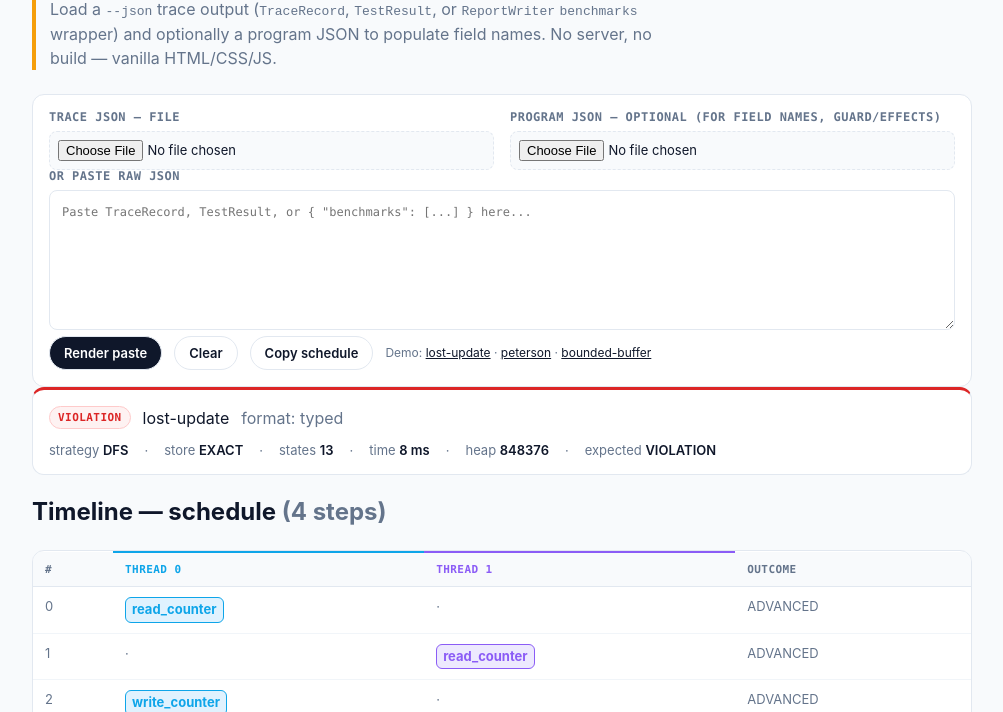
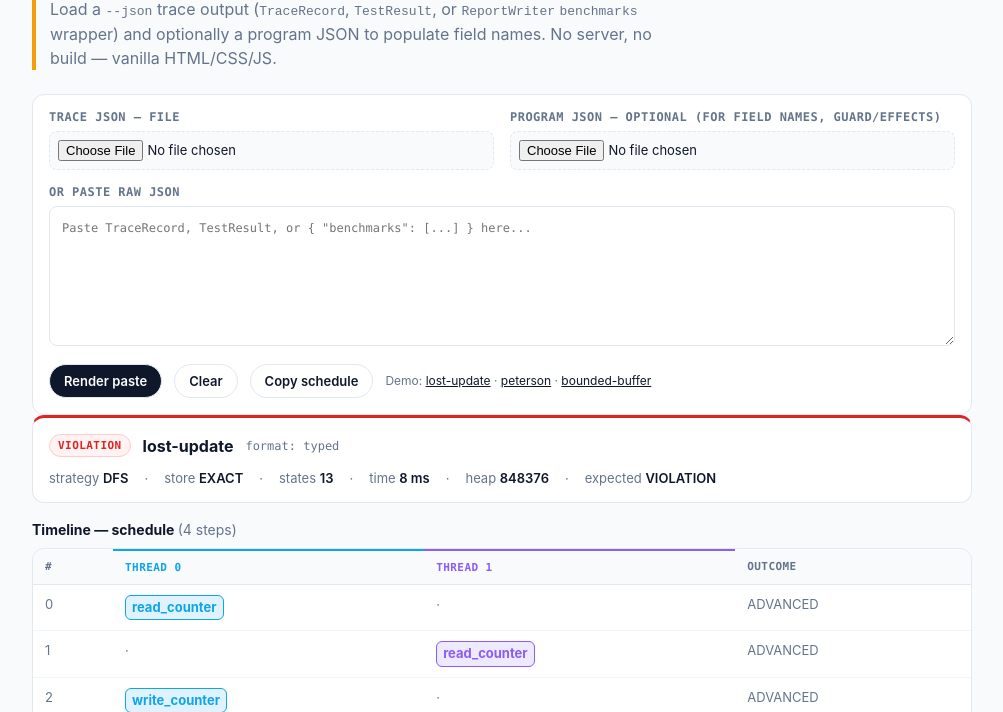
Before and after one commit to SamuelIVX/interleave, a plain HTML site: page docs/visualizer.html in a window 1280 px wide. Both pictures are taken after a click on the link "lost-update". Shown: the part 88-800 px from the top of the page, without its empty margins (138-1141 px from the left). Drawn offline with Linux system fonts and the light colour scheme.

Commit message:
fix(viz): move inline styles to CSS, restore strict-CSP rendering
Inline style attributes were blocked by style-src 'self' (both file://
and http), leaving #timelineSec/#stateSec visible on load and losing
margins. Move 10 style attributes to semantic CSS classes and default
#timelineSec/#stateSec to display:none in CSS (JS shows via CSSOM).

CSP: add file: scheme to script-src/style-src so sibling js/css loads
when opened via file:// on browsers that assign opaque origins (Chrome
already allowed 'self' — verified — but Firefox varies per MDN).

Performance: add content-visibility:auto on timeline rows.

Co-Authored-By: opencode <noreply@opencode.ai>
Co-Authored-By: Claude <noreply@anthropic.com>

```diff
--- a/docs/visualizer.css
+++ b/docs/visualizer.css
@@ -1,3 +1,4 @@
+/* interleave trace viewer styles — static, no build. Pairs with visualizer.html/js. */
 :root{
   --bg:#f8fafc;
   --surface:#ffffff;
@@ -79,4 +80,13 @@ tr.fail-row.active-row td:first-child{box-shadow:inset 3px 0 0 var(--fail)}
 .placeholder{color:var(--muted);font-style:italic}
 .demo{font-size:12px;color:var(--muted)}
 .demo a{color:var(--text);text-decoration:underline}
+.section-gap{margin-top:16px}
+.row-gap{margin-top:12px}
+.prog-name{font-weight:700}
+.prog-format{font:12px var(--mono)}
+.section-title{font-size:14px;margin:0 0 8px}
+.sec-count{font-weight:400}
+.sec-hint{font:12px var(--sans);margin:8px 0 0}
+#timelineSec,#stateSec{display:none}
+#timeline tbody tr{content-visibility:auto;contain-intrinsic-size:0 44px}
 footer{margin-top:32px;color:var(--muted);font:12px var(--mono)}
--- a/docs/visualizer.html
+++ b/docs/visualizer.html
@@ -1,9 +1,10 @@
+<!-- interleave trace viewer — static shell for schedule + state. No build, file:// and Pages compatible. -->
 <!doctype html>
 <html lang="en">
 <head>
 <meta charset="utf-8" />
 <meta name="viewport" content="width=device-width,initial-scale=1" />
-<meta http-equiv="Content-Security-Policy" content="default-src 'none'; script-src 'self'; style-src 'self'; img-src 'self' data:; connect-src 'self'; object-src 'none'; base-uri 'none'; form-action 'none'" />
+<meta http-equiv="Content-Security-Policy" content="default-src 'none'; script-src 'self' file:; style-src 'self' file:; img-src 'self' data:; connect-src 'self'; object-src 'none'; base-uri 'none'; form-action 'none'" />
 <title>interleave — trace viewer</title>
 <meta name="description" content="Static trace renderer for interleave — paste or load --json trace output, see the failing schedule and state." />
 <link rel="stylesheet" href="visualizer.css" />
@@ -27,11 +28,11 @@
         <input id="programFile" type="file" accept=".json,application/json" aria-label="Program JSON file (optional)" />
       </div>
     </div>
-    <div style="margin-top:16px">
+    <div class="section-gap">
       <label for="paste">Or paste raw JSON</label>
       <textarea id="paste" placeholder='Paste TraceRecord, TestResult, or { &quot;benchmarks&quot;: [...] } here...'></textarea>
     </div>
-    <div class="row" style="margin-top:12px">
+    <div class="row row-gap">
       <button id="loadPaste">Render paste</button>
       <button id="clearBtn" class="secondary">Clear</button>
       <button id="copyBtn" class="secondary" disabled>Copy schedule</button>
@@ -40,23 +41,23 @@
     <div id="error" class="error" role="alert"></div>
   </div>
 
-  <div id="summary" class="card summary" style="margin-top:16px">
+  <div id="summary" class="card summary section-gap">
     <div class="summary-head">
       <span id="verdictBadge" class="badge neutral">—</span>
-      <span id="programName" style="font-weight:700"></span>
-      <span id="programFormat" class="muted" style="font:12px var(--mono)"></span>
+      <span id="programName" class="prog-name"></span>
+      <span id="programFormat" class="muted prog-format"></span>
     </div>
     <div class="meta" id="meta"></div>
   </div>
 
-  <section id="timelineSec" style="margin-top:16px;display:none">
-    <h2 style="font-size:14px;margin:0 0 8px">Timeline — schedule <span class="muted" style="font-weight:400">(<span id="stepCount">0</span> steps)</span></h2>
+  <section id="timelineSec" class="section-gap">
+    <h2 class="section-title">Timeline — schedule <span class="muted sec-count">(<span id="stepCount">0</span> steps)</span></h2>
     <div class="timeline" id="timeline"></div>
-    <p class="muted" style="font:12px var(--sans);margin:8px 0 0">Row click selects config for state strip. Bolder thread tints: pills and headers per-thread; failing row stays red.</p>
+    <p class="muted sec-hint">Row click selects config for state strip. Bolder thread tints: pills and headers per-thread; failing row stays red.</p>
   </section>
 
-  <section id="stateSec" class="card" style="margin-top:16px;display:none">
-    <h2 style="font-size:14px;margin:0 0 8px">State strip — selected config <span class="muted" style="font-weight:400" id="selectedIdxLabel"></span></h2>
+  <section id="stateSec" class="card section-gap">
+    <h2 class="section-title">State strip — selected config <span class="muted sec-count" id="selectedIdxLabel"></span></h2>
     <div id="stateStrip" class="strip"></div>
   </section>
 
```
